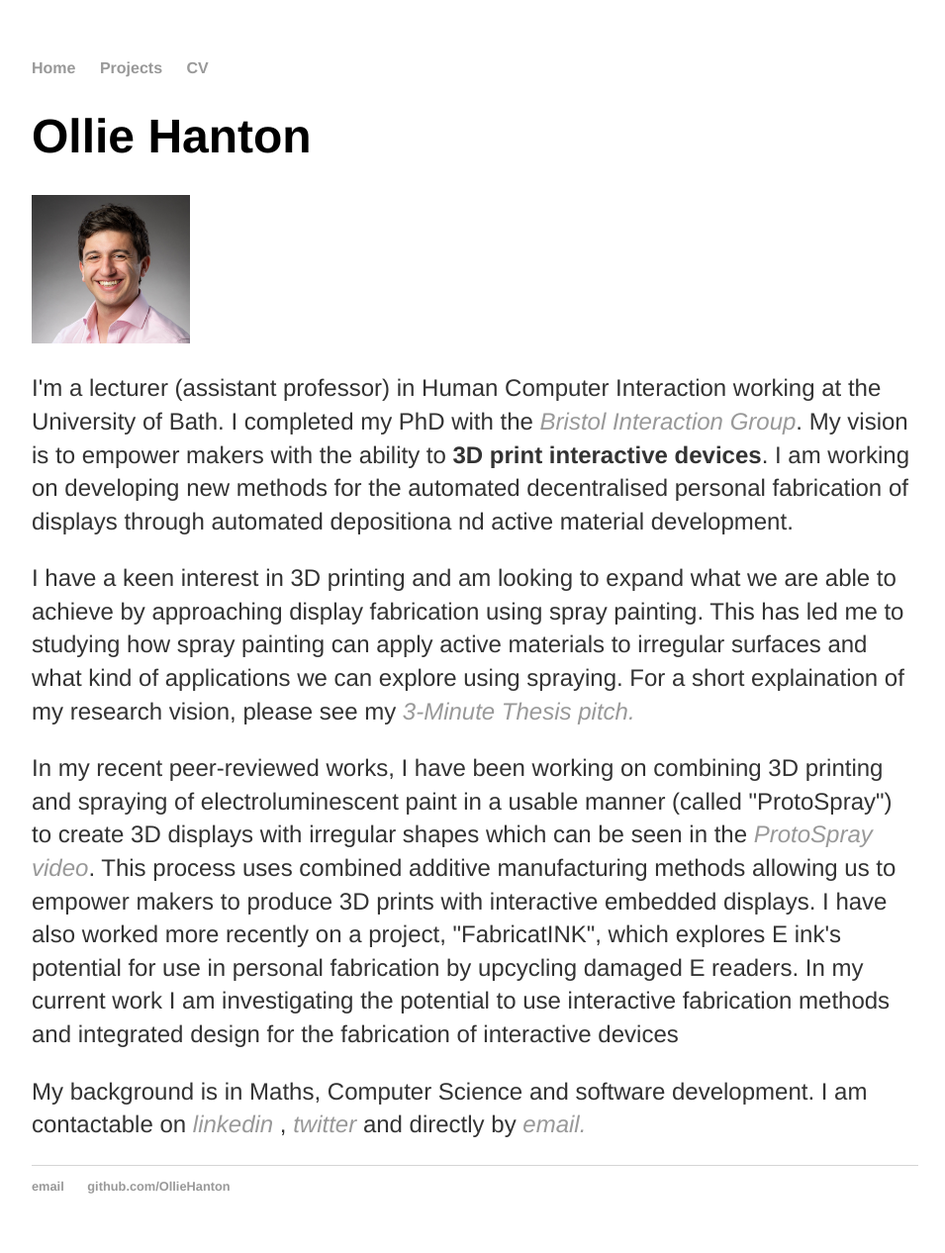
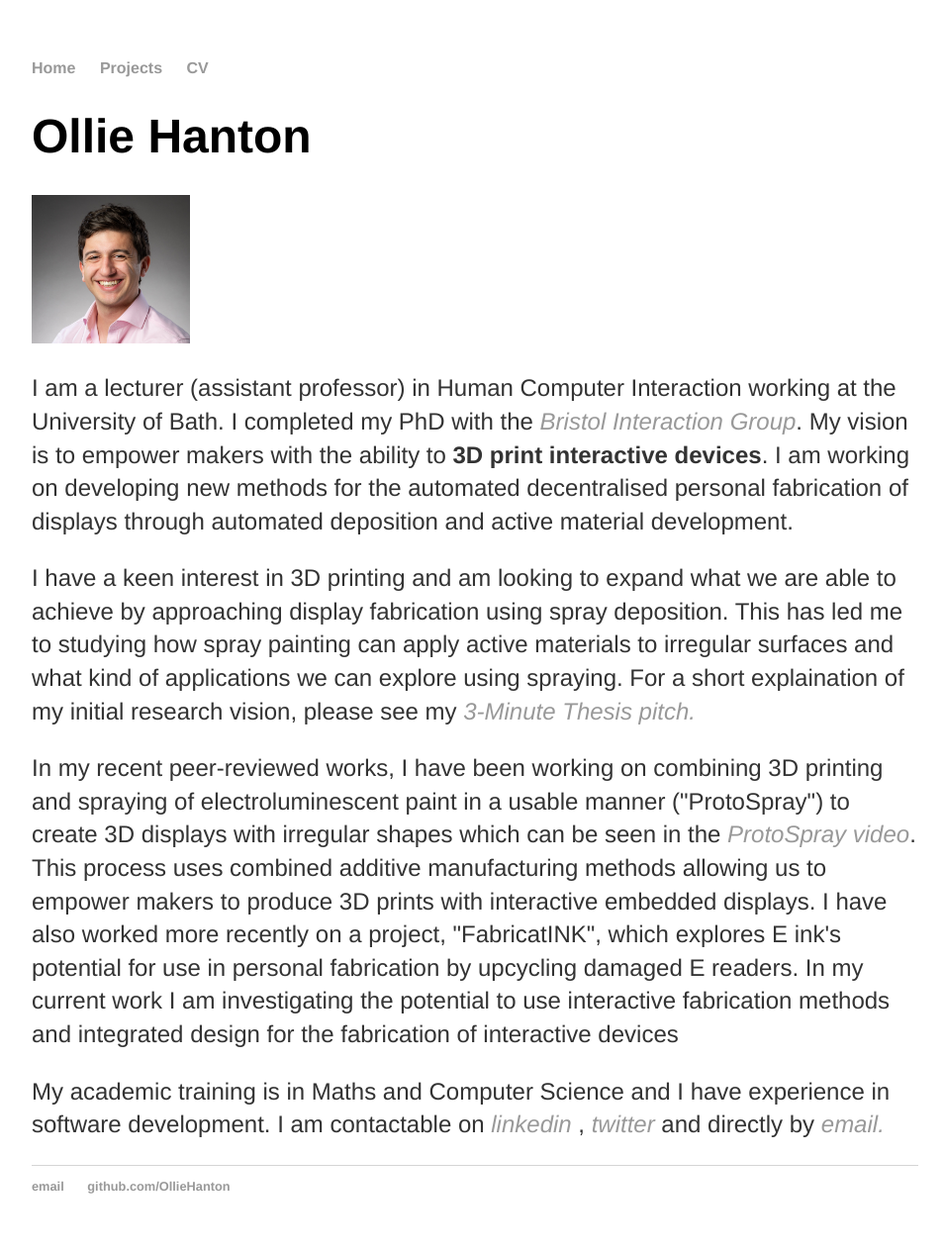
Before and after one commit to OllieHanton/olliehanton.github.io, a Jekyll site: the page built from index.html, in a window 1280 px wide. Shown: the whole page at 99% size, without its empty margins (160-1115 px from the left). Built offline with Jekyll 4.4.1, drawn with Linux system fonts in a browser that asks for light colours.

Commit message:
Update index.html

```diff
--- a/index.html
+++ b/index.html
@@ -5,22 +5,22 @@ title: Ollie Hanton, Lecturer in Human Computer Interaction
 <div class="blurb">
 	<h1>Ollie Hanton</h1>
 	<img src="/asset/olliehantonnew.jpg" alt="profile picture" height="150">
-	<p> I'm a lecturer (assistant professor) in Human Computer Interaction working at the University of Bath. I completed my PhD with the <a href="http://www.biglab.co.uk/people/"><em>Bristol Interaction Group</em></a>.
+	<p> I am a lecturer (assistant professor) in Human Computer Interaction working at the University of Bath. I completed my PhD with the <a href="http://www.biglab.co.uk/people/"><em>Bristol Interaction Group</em></a>.
 		My vision is to empower makers with the ability to <b>3D print interactive devices</b>. I am working on developing new methods for the
-		automated decentralised personal fabrication of displays through automated depositiona nd active material development. </p>
+		automated decentralised personal fabrication of displays through automated deposition and active material development. </p>
 
-	<p> I have a keen interest in 3D printing and am looking to expand what we are able to achieve by approaching display fabrication using spray painting.
+	<p> I have a keen interest in 3D printing and am looking to expand what we are able to achieve by approaching display fabrication using spray deposition.
 		This has led me to studying how spray painting can apply active materials to irregular surfaces and what kind of applications we can explore using
-		spraying. For a short explaination of my research vision, please see my
+		spraying. For a short explaination of my initial research vision, please see my
 		<a href="https://www.youtube.com/watch?v=Zk6gxA97CXI&ab_channel=BristolDoctoralCollege%28BDC%29"><em>3-Minute Thesis pitch.</em></a> </p>
 
-	<p> In my recent peer-reviewed works, I have been working on combining 3D printing and spraying of electroluminescent paint in a usable manner (called "ProtoSpray") to create 3D
+	<p> In my recent peer-reviewed works, I have been working on combining 3D printing and spraying of electroluminescent paint in a usable manner ("ProtoSpray") to create 3D
 		displays with irregular shapes which can be seen in the <a href="https://www.youtube.com/watch?v=rM8d6jiQZ1w&ab_channel=BristolIGlab"><em>ProtoSpray video</em></a>.
 		This process uses combined additive manufacturing methods allowing us to empower makers to produce 3D prints with interactive embedded displays. I have also worked more recently on a
 		project, "FabricatINK", which explores E ink's potential for use in personal fabrication by upcycling damaged E readers. In my current work I am investigating the potential to use interactive fabrication methods
 		and integrated design for the fabrication of interactive devices</p>
 
-	<p>My background is in Maths, Computer Science and software development. I am contactable on
+	<p>My academic training is in Maths and Computer Science and I have experience in software development. I am contactable on
 		<a href="https://uk.linkedin.com/in/oliver-hanton-187620a2"><em>linkedin</em></a>
 		, <a href="https://twitter.com/hanton_ollie"><em>twitter</em></a>
 		and directly by <a href="mailto:oliverpaulhanton@gmail.com"><em>email. </em></a></p>
```
